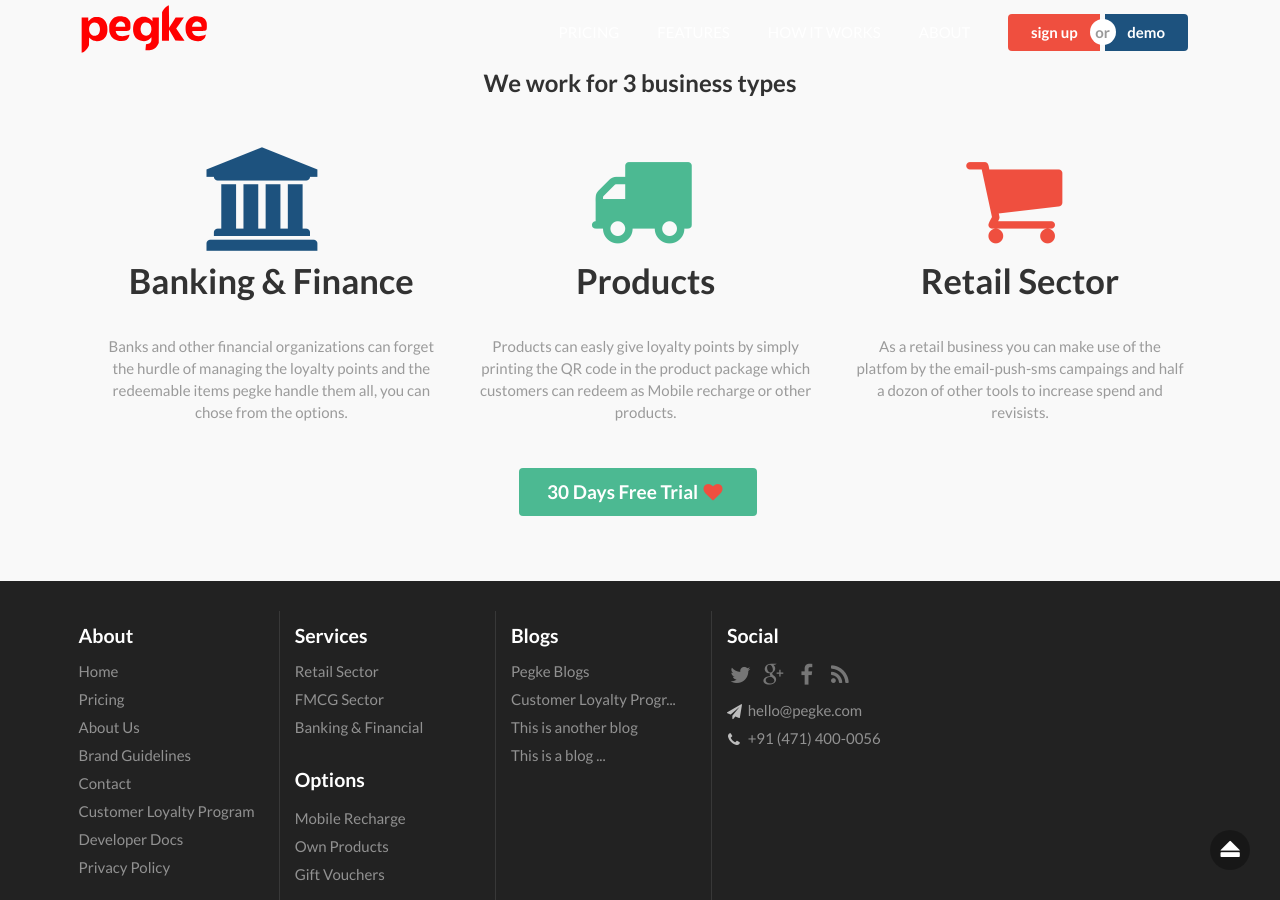
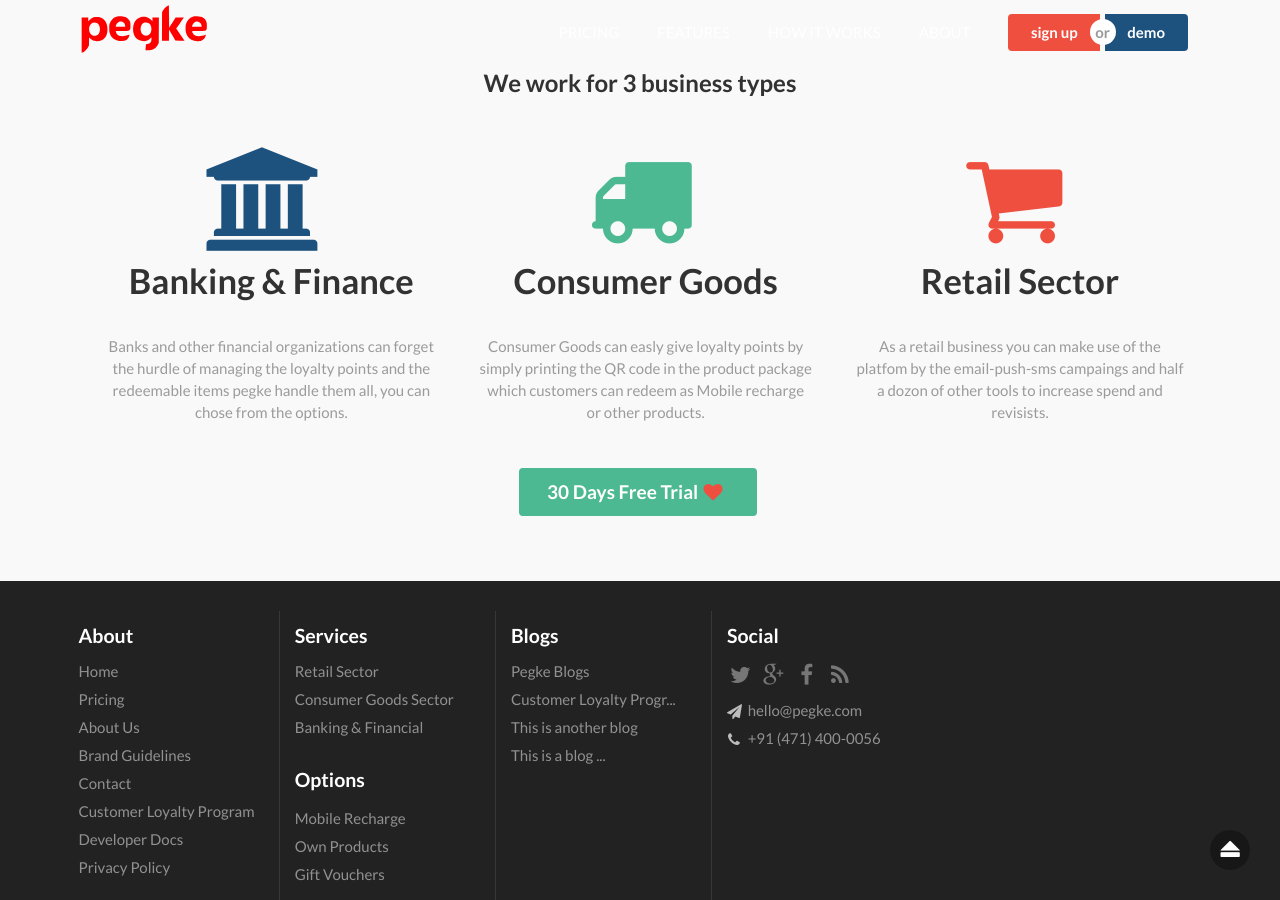
Before and after one commit to pegkeloyalty/pegke.com, a Jekyll site: the page built from index.html, in a window 1280 px wide and 900 px high, scrolled down 2902 px. Built offline with Jekyll 4.4.1, drawn with Linux system fonts in a browser that asks for light colours; nearby versions of some CDN libraries.

Commit message:
FMCG to Consumer goods

```diff
--- a/_posts/2015-11-16-fmcg-customer-loyalty.md
+++ b/_posts/2015-11-16-consumer-customer-loyalty.md
@@ -1,9 +1,9 @@
 ---
 layout: page
-title:  FMCG Sector
+title:  Consumer Goods Sector
 type: biztype
-subtitle: Loyalty Program for FMCG Sector
-permalink: /business/fmcg-sector
+subtitle: Loyalty Program for Consumer Goods
+permalink: /business/consumer-goods-sector
 ---
 
 {::options parse_block_html="true" /}
--- a/index.html
+++ b/index.html
@@ -178,9 +178,9 @@
             <h2 class="ui icon header">
               <i class="shipping icon green"></i>
               <div class="content">
-                Products
+                Consumer Goods
                 <div class="ui hidden divider"></div>
-                <div class="sub header feat">Products can easly give loyalty points by
+                <div class="sub header feat">Consumer Goods can easly give loyalty points by
                   simply printing the QR code in the product package which customers
                    can redeem as Mobile recharge or other products.</div>
               </div>
```
